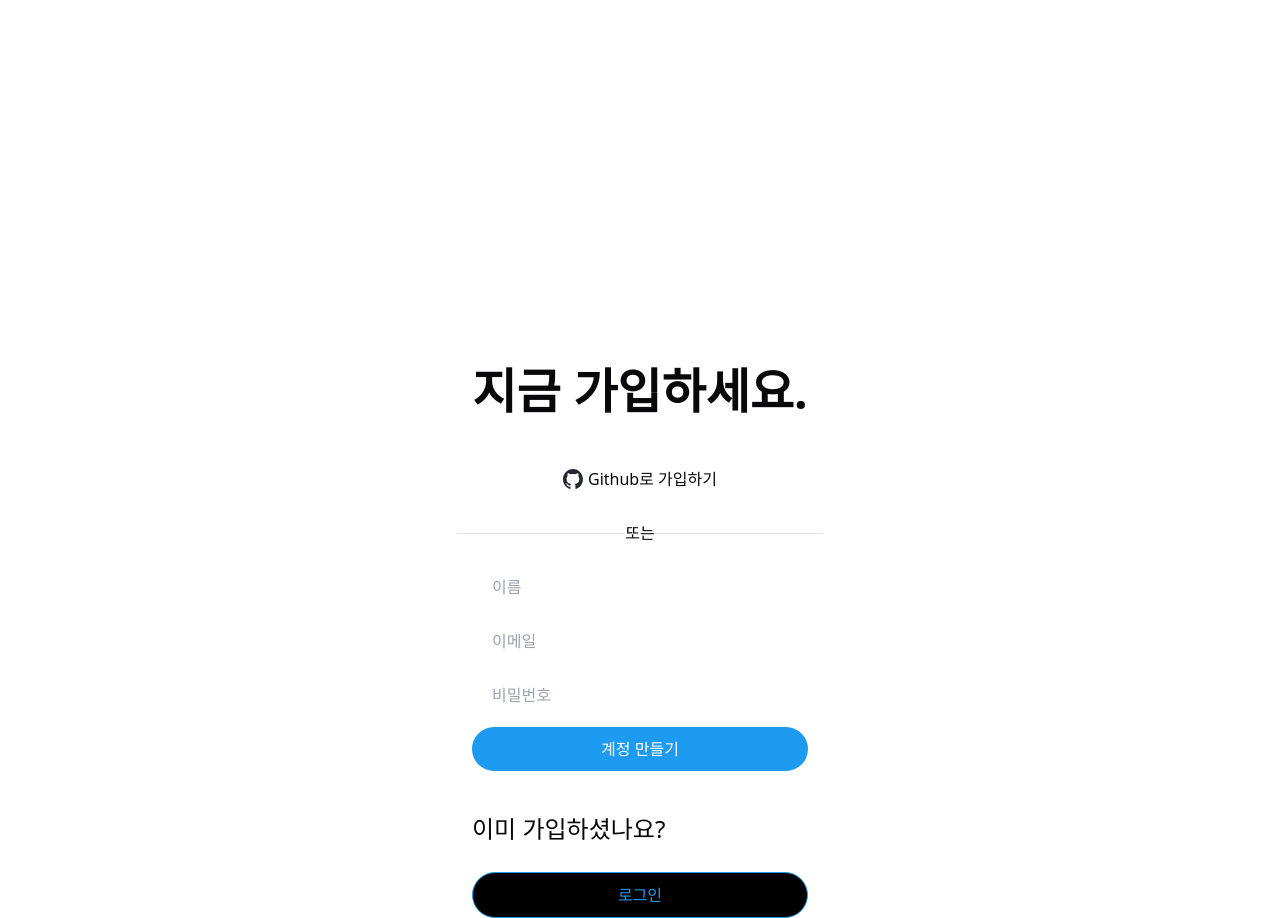
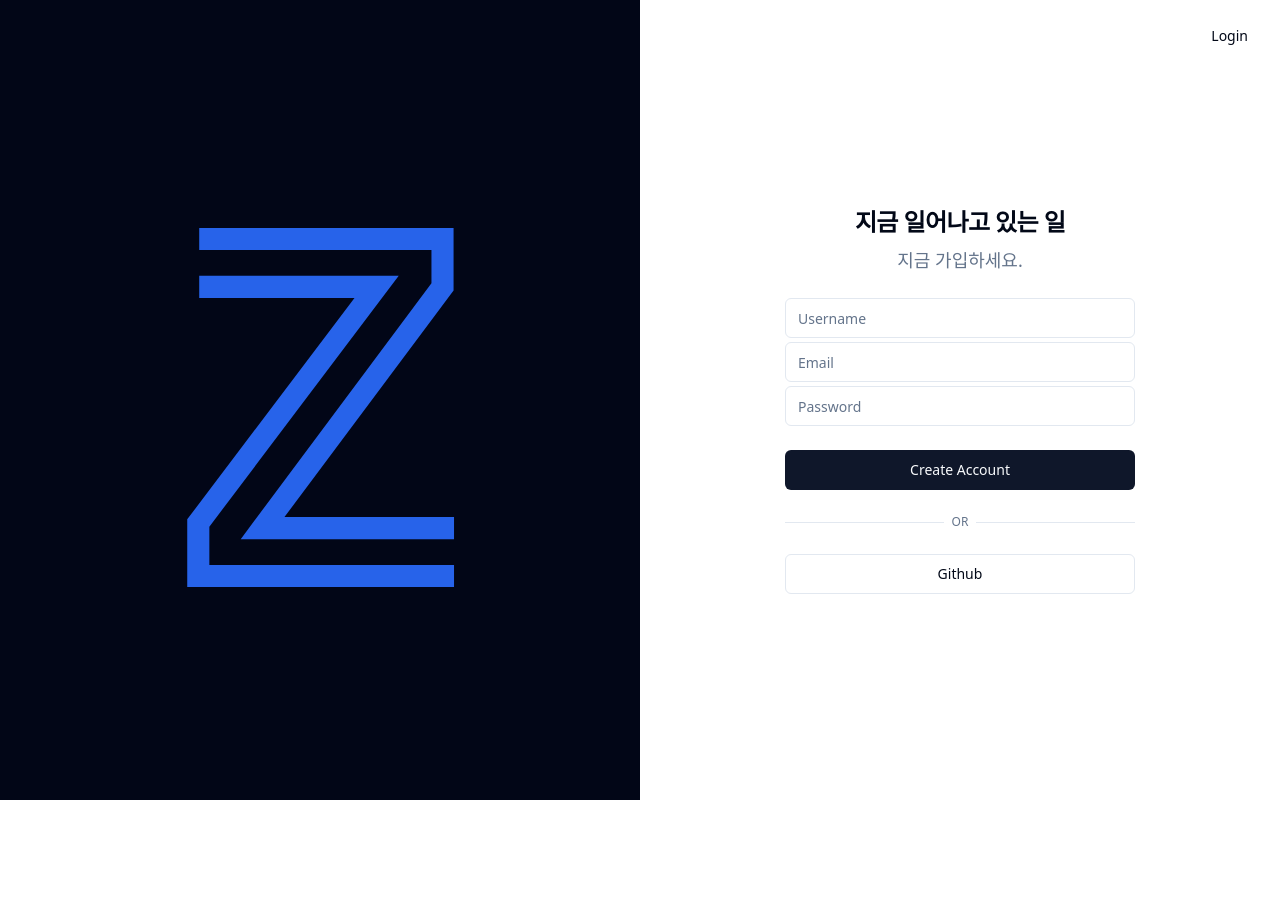
Before and after one commit to hyeonpearl/snap-story, a React (Vite) app: page / in a window 1280 px wide. After the commit the page ends 800 px from the top, so only its background shows below. Built offline with nearby package versions, Linux system fonts and the light colour scheme.

Commit message:
feat(ui): add new design for login page
* add new design for login page
* edit tab title
* add logo design file

```diff
--- a/index.html
+++ b/index.html
@@ -2,9 +2,9 @@
 <html lang="en">
   <head>
     <meta charset="UTF-8" />
-    <link rel="icon" type="image/svg+xml" href="/z.svg" />
+    <link rel="icon" type="image/svg+xml" href="/logo-blue.svg" />
     <meta name="viewport" content="width=device-width, initial-scale=1.0" />
-    <title>Z</title>
+    <title>X 클론 코딩 - Z</title>
   </head>
   <body>
     <div id="root"></div>
--- /dev/null
+++ b/src/components/ui/button.tsx
@@ -0,0 +1,56 @@
+import * as React from 'react';
+import { Slot } from '@radix-ui/react-slot';
+import { cva, type VariantProps } from 'class-variance-authority';
+
+import { cn } from '@/lib/utils';
+
+const buttonVariants = cva(
+  'inline-flex items-center justify-center whitespace-nowrap rounded-md text-sm font-medium ring-offset-background transition-colors focus-visible:outline-none focus-visible:ring-2 focus-visible:ring-ring focus-visible:ring-offset-2 disabled:pointer-events-none disabled:opacity-50',
+  {
+    variants: {
+      variant: {
+        default: 'bg-primary text-primary-foreground hover:bg-primary/90',
+        destructive:
+          'bg-destructive text-destructive-foreground hover:bg-destructive/90',
+        outline:
+          'border border-input bg-background hover:bg-accent hover:text-accent-foreground',
+        secondary:
+          'bg-secondary text-secondary-foreground hover:bg-secondary/80',
+        ghost: 'hover:bg-accent hover:text-accent-foreground',
+        link: 'text-primary underline-offset-4 hover:underline',
+      },
+      size: {
+        default: 'h-10 px-4 py-2',
+        sm: 'h-9 rounded-md px-3',
+        lg: 'h-11 rounded-md px-8',
+        icon: 'h-10 w-10',
+      },
+    },
+    defaultVariants: {
+      variant: 'default',
+      size: 'default',
+    },
+  }
+);
+
+export interface ButtonProps
+  extends React.ButtonHTMLAttributes<HTMLButtonElement>,
+    VariantProps<typeof buttonVariants> {
+  asChild?: boolean;
+}
+
+const Button = React.forwardRef<HTMLButtonElement, ButtonProps>(
+  ({ className, variant, size, asChild = false, ...props }, ref) => {
+    const Comp = asChild ? Slot : 'button';
+    return (
+      <Comp
+        className={cn(buttonVariants({ variant, size, className }))}
+        ref={ref}
+        {...props}
+      />
+    );
+  }
+);
+Button.displayName = 'Button';
+
+export { Button, buttonVariants };
--- /dev/null
+++ b/src/components/ui/input.tsx
@@ -0,0 +1,25 @@
+import * as React from 'react';
+
+import { cn } from '@/lib/utils';
+
+export interface InputProps
+  extends React.InputHTMLAttributes<HTMLInputElement> {}
+
+const Input = React.forwardRef<HTMLInputElement, InputProps>(
+  ({ className, type, ...props }, ref) => {
+    return (
+      <input
+        type={type}
+        className={cn(
+          'flex h-10 w-full rounded-md border border-input bg-background px-3 py-2 text-sm ring-offset-background file:border-0 file:bg-transparent file:text-sm file:font-medium placeholder:text-muted-foreground focus-visible:outline-none focus-visible:ring-2 focus-visible:ring-ring focus-visible:ring-offset-2 disabled:cursor-not-allowed disabled:opacity-50',
+          className
+        )}
+        ref={ref}
+        {...props}
+      />
+    );
+  }
+);
+Input.displayName = 'Input';
+
+export { Input };
--- a/src/index.css
+++ b/src/index.css
@@ -5,47 +5,47 @@
 @layer base {
   :root {
     --background: 0 0% 100%;
-    --foreground: 240 10% 3.9%;
+    --foreground: 222.2 84% 4.9%;
     --card: 0 0% 100%;
-    --card-foreground: 240 10% 3.9%;
+    --card-foreground: 222.2 84% 4.9%;
     --popover: 0 0% 100%;
-    --popover-foreground: 240 10% 3.9%;
-    --primary: 142.1 76.2% 36.3%;
-    --primary-foreground: 355.7 100% 97.3%;
-    --secondary: 240 4.8% 95.9%;
-    --secondary-foreground: 240 5.9% 10%;
-    --muted: 240 4.8% 95.9%;
-    --muted-foreground: 240 3.8% 46.1%;
-    --accent: 240 4.8% 95.9%;
-    --accent-foreground: 240 5.9% 10%;
+    --popover-foreground: 222.2 84% 4.9%;
+    --primary: 222.2 47.4% 11.2%;
+    --primary-foreground: 210 40% 98%;
+    --secondary: 210 40% 96.1%;
+    --secondary-foreground: 222.2 47.4% 11.2%;
+    --muted: 210 40% 96.1%;
+    --muted-foreground: 215.4 16.3% 46.9%;
+    --accent: 210 40% 96.1%;
+    --accent-foreground: 222.2 47.4% 11.2%;
     --destructive: 0 84.2% 60.2%;
-    --destructive-foreground: 0 0% 98%;
-    --border: 240 5.9% 90%;
-    --input: 240 5.9% 90%;
-    --ring: 142.1 76.2% 36.3%;
+    --destructive-foreground: 210 40% 98%;
+    --border: 214.3 31.8% 91.4%;
+    --input: 214.3 31.8% 91.4%;
+    --ring: 222.2 84% 4.9%;
     --radius: 0.5rem;
   }
 
   .dark {
-    --background: 20 14.3% 4.1%;
-    --foreground: 0 0% 95%;
-    --card: 24 9.8% 10%;
-    --card-foreground: 0 0% 95%;
-    --popover: 0 0% 9%;
-    --popover-foreground: 0 0% 95%;
-    --primary: 142.1 70.6% 45.3%;
-    --primary-foreground: 144.9 80.4% 10%;
-    --secondary: 240 3.7% 15.9%;
-    --secondary-foreground: 0 0% 98%;
-    --muted: 0 0% 15%;
-    --muted-foreground: 240 5% 64.9%;
-    --accent: 12 6.5% 15.1%;
-    --accent-foreground: 0 0% 98%;
+    --background: 222.2 84% 4.9%;
+    --foreground: 210 40% 98%;
+    --card: 222.2 84% 4.9%;
+    --card-foreground: 210 40% 98%;
+    --popover: 222.2 84% 4.9%;
+    --popover-foreground: 210 40% 98%;
+    --primary: 210 40% 98%;
+    --primary-foreground: 222.2 47.4% 11.2%;
+    --secondary: 217.2 32.6% 17.5%;
+    --secondary-foreground: 210 40% 98%;
+    --muted: 217.2 32.6% 17.5%;
+    --muted-foreground: 215 20.2% 65.1%;
+    --accent: 217.2 32.6% 17.5%;
+    --accent-foreground: 210 40% 98%;
     --destructive: 0 62.8% 30.6%;
-    --destructive-foreground: 0 85.7% 97.3%;
-    --border: 240 3.7% 15.9%;
-    --input: 240 3.7% 15.9%;
-    --ring: 142.4 71.8% 29.2%;
+    --destructive-foreground: 210 40% 98%;
+    --border: 217.2 32.6% 17.5%;
+    --input: 217.2 32.6% 17.5%;
+    --ring: 212.7 26.8% 83.9;
   }
 }
 
--- a/src/pages/SignUp.tsx
+++ b/src/pages/SignUp.tsx
@@ -1,91 +1,52 @@
-import { Button } from '../components/common/Button';
-import { Form } from '../components/common/Form';
-import { Icon } from '../components/common/Icon';
-import { Input } from '../components/common/Input';
-import { LineBreak } from '../components/common/LineBreak';
-import { Spacing } from '../components/common/Spacing';
-import { Txt } from '../components/common/Txt';
-import { Wrapper } from '../components/common/Wrapper';
-import Loading from '../components/common/Loading';
-import colors from '../constants/colors';
-import useSign from '../hooks/useSign';
+import { Button } from '@/components/ui/button';
+import { Input } from '@/components/ui/input';
 
 export default function SignUp() {
-  const {
-    isLoading,
-    form,
-    error,
-    handleFormChange,
-    handleSignUp,
-    handleSignInGithub,
-    moveToSignIn,
-  } = useSign();
+  return (
+    <main className='container relative hidden h-full flex-col items-center justify-center md:grid lg:max-w-none lg:grid-cols-2 lg:px-0'>
+      <Button className='absolute right-4 top-4' variant='ghost'>
+        Login
+      </Button>
 
-  return (
-    <>
-      {isLoading ? (
-        <Loading text='계정 만드는 중...' />
-      ) : (
-        <Wrapper className='sign-form'>
-          <Icon src='/z.svg' width={200} height={200} />
-          <Spacing direction='vertical' size={30} />
-          <Txt typography='h1'>지금 가입하세요.</Txt>
-          <Spacing direction='vertical' size={30} />
+      <div className='relative hidden h-full flex-col p-10 text-white lg:flex dark:border-r bg-slate-950 '>
+        <div className='flex items-center justify-center m-auto'>
+          <img className='w-72' src='logo-blue.svg' alt='logo' />
+        </div>
+      </div>
 
-          <Wrapper className='form'>
-            <Button className='social' onClick={handleSignInGithub}>
-              <Icon src='github.svg' width={20} height={20} />
-              Github로 가입하기
-            </Button>
-          </Wrapper>
+      <div className='lg:p-8'>
+        <div className='mx-auto flex w-full flex-col justify-center space-y-6 sm:w-[350px]'>
+          <div className='flex flex-col space-y-2 text-center'>
+            <h1 className='text-2xl font-semibold tracking-tight'>
+              지금 일어나고 있는 일
+            </h1>
+            <p className='text-muted-foreground text-lg'>지금 가입하세요.</p>
+          </div>
 
-          <Spacing direction='vertical' size={20} />
-          <LineBreak text='또는' />
-          <Spacing direction='vertical' size={20} />
+          <div className='grid gap-6'>
+            <form>
+              <div className='grid gap-1'>
+                <Input type='text' placeholder='Username' />
+                <Input type='email' placeholder='Email' />
+                <Input type='password' placeholder='Password' minLength={6} />
+              </div>
+            </form>
+            <Button>Create Account</Button>
 
-          <Form className='sign-form' onSubmit={handleSignUp}>
-            <Input
-              name='name'
-              placeholder='이름'
-              type='text'
-              value={form.name}
-              onChange={handleFormChange}
-              required
-            />
-            <Input
-              name='email'
-              placeholder='이메일'
-              type='email'
-              value={form.email}
-              onChange={handleFormChange}
-              required
-            />
-            <Input
-              name='password'
-              placeholder='비밀번호'
-              type='password'
-              value={form.password}
-              onChange={handleFormChange}
-              required
-            />
-            <Button className='primary' type='submit' required>
-              계정 만들기
-            </Button>
-            {error ? (
-              <Txt typography='p' color={colors.red01}>
-                {error}
-              </Txt>
-            ) : null}
-            <Spacing direction='vertical' size={20} />
-
-            <Txt typography='h4'>이미 가입하셨나요?</Txt>
-            <Spacing direction='vertical' size={5} />
-            <Button className='secondary' onClick={moveToSignIn}>
-              로그인
-            </Button>
-          </Form>
-        </Wrapper>
-      )}
-    </>
+            <div className='relative'>
+              <div className='absolute inset-0 flex items-center'>
+                <span className='w-full border-t' />
+              </div>
+              <div className='relative flex justify-center text-xs uppercase'>
+                <span className='bg-background px-2 text-muted-foreground'>
+                  OR
+                </span>
+              </div>
+            </div>
+            <Button variant='outline'>Github</Button>
+          </div>
+        </div>
+      </div>
+    </main>
   );
 }
```
Also changed, not shown: public/logo-blue.svg (added), public/logo.svg (added).
